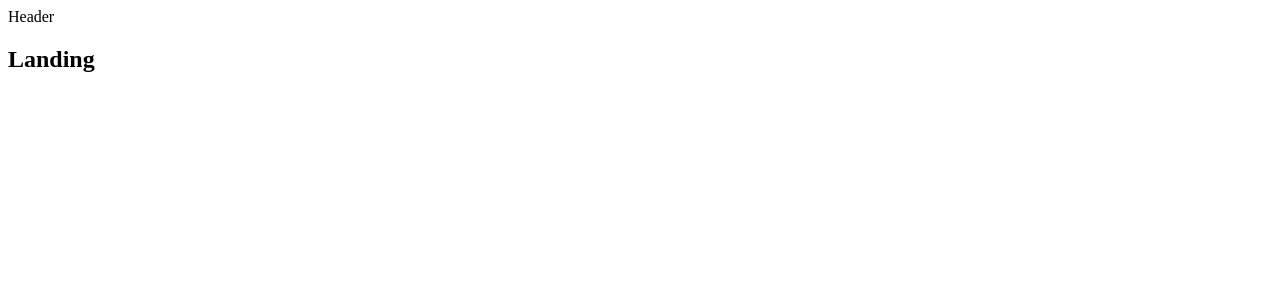
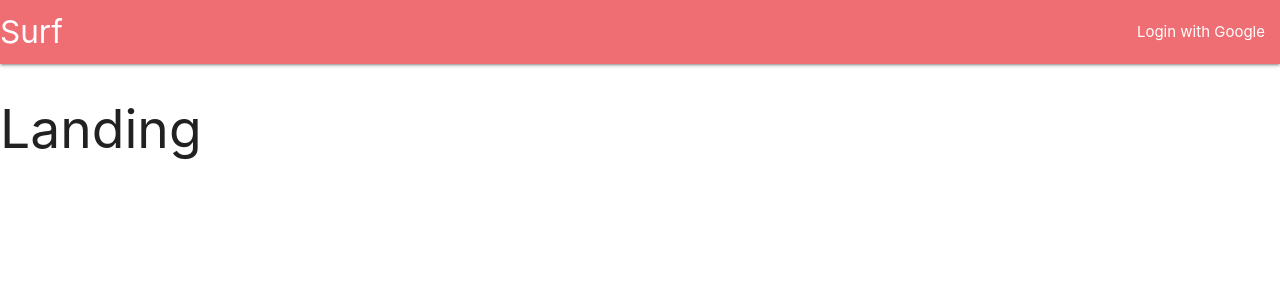
Before and after one commit to dstavila-md/surf-client, a React (Create React App) app: page / in a window 1280 px wide. Shown: the top 300 px of the page. Built offline with nearby package versions, Linux system fonts and the light colour scheme.

Commit message:
Header design implementation

```diff
--- a/src/components/Header.js
+++ b/src/components/Header.js
@@ -2,7 +2,18 @@
 
 class Header extends Component {
   render() {
-    return <div>Header</div>;
+    return (
+      <nav>
+        <div className='nav-wrapper'>
+          <a className='left brand-logo'>Surf</a>
+          <ul className='right'>
+            <li>
+              <a>Login with Google</a>
+            </li>
+          </ul>
+        </div>
+      </nav>
+    );
   }
 }
 
--- a/src/index.js
+++ b/src/index.js
@@ -1,3 +1,5 @@
+import 'materialize-css/dist/css/materialize.min.css';
+
 import React from 'react';
 import ReactDOM from 'react-dom';
 import { Provider } from 'react-redux';
```
